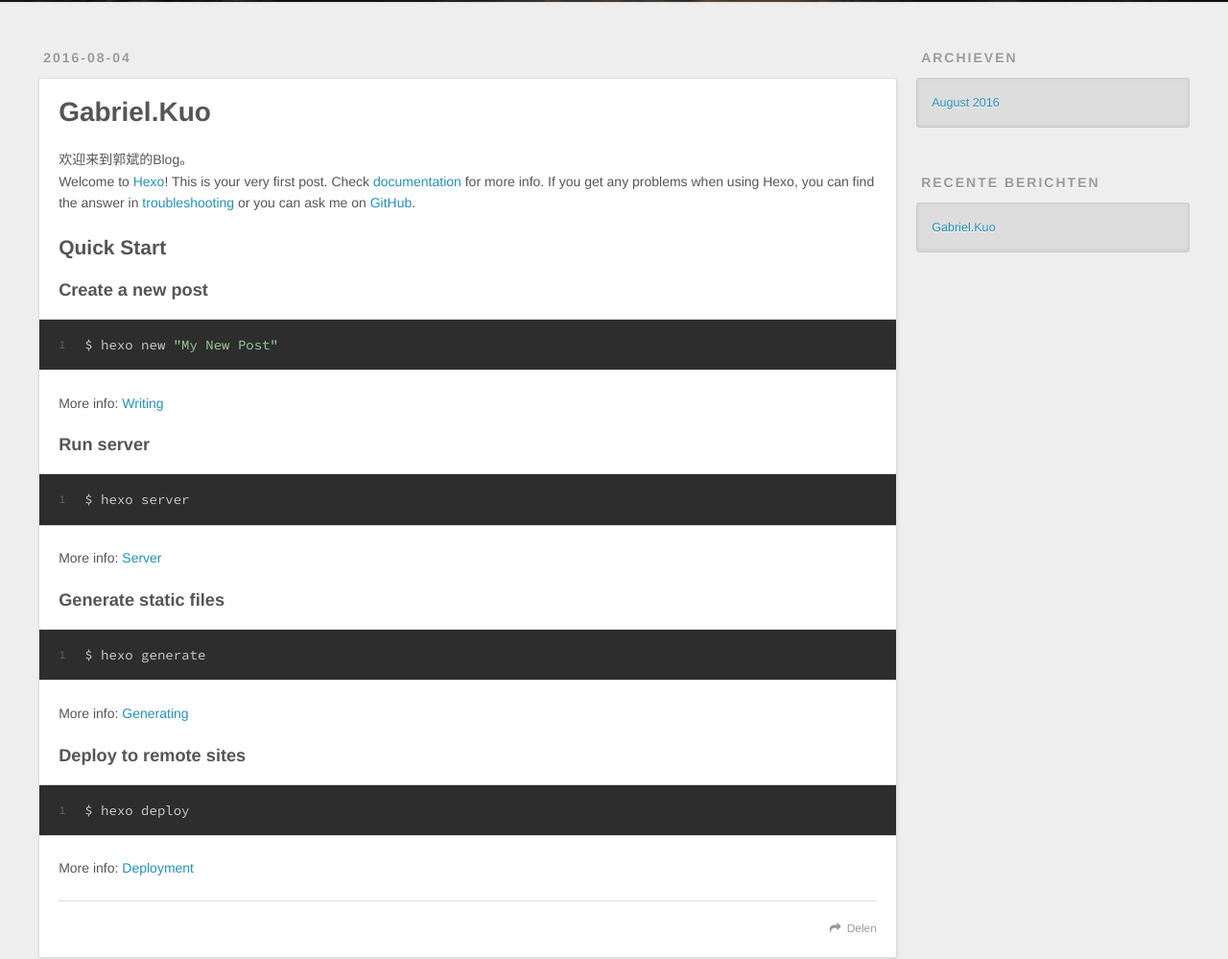
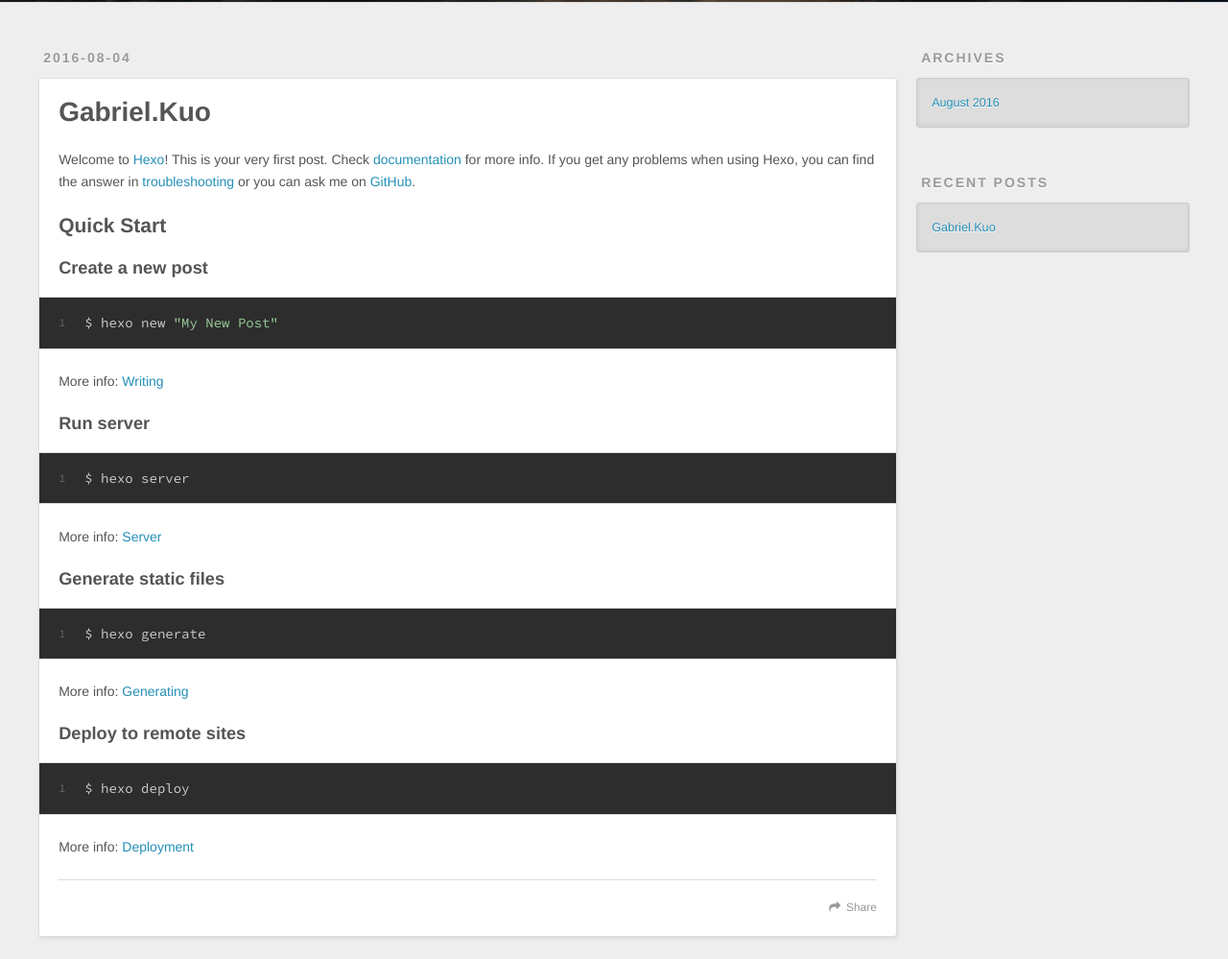
Before and after one commit to galigal/galigal, a plain HTML site: page index.html in a window 1280 px wide. Shown: the part 298-1297 px from the top of the page at 96% size. Drawn offline with nearby package versions, Linux system fonts and the light colour scheme.

Commit message:
Site updated: 2016-08-04 21:34:17

```diff
--- a/index.html
+++ b/index.html
@@ -50,7 +50,7 @@
 
           <a id="nav-rss-link" class="nav-icon" href="/atom.xml" title="RSS Feed"></a>
 
-        <a id="nav-search-btn" class="nav-icon" title="Zoeken"></a>
+        <a id="nav-search-btn" class="nav-icon" title="Search"></a>
       </nav>
       <div id="search-form-wrap">
         <form action="//google.com/search" method="get" accept-charset="UTF-8" class="search-form"><input type="search" name="q" results="0" class="search-form-input" placeholder="Search"><button type="submit" class="search-form-submit">&#xF002;</button><input type="hidden" name="sitesearch" value="http://yoursite.com"></form>
@@ -83,7 +83,7 @@
 
     <div class="article-entry" itemprop="articleBody">
 
-        <p>欢迎来到郭斌的Blog。<br>Welcome to <a href="https://hexo.io/" target="_blank" rel="external">Hexo</a>! This is your very first post. Check <a href="https://hexo.io/docs/" target="_blank" rel="external">documentation</a> for more info. If you get any problems when using Hexo, you can find the answer in <a href="https://hexo.io/docs/troubleshooting.html" target="_blank" rel="external">troubleshooting</a> or you can ask me on <a href="https://github.com/hexojs/hexo/issues" target="_blank" rel="external">GitHub</a>.</p>
+        <p>Welcome to <a href="https://hexo.io/" target="_blank" rel="external">Hexo</a>! This is your very first post. Check <a href="https://hexo.io/docs/" target="_blank" rel="external">documentation</a> for more info. If you get any problems when using Hexo, you can find the answer in <a href="https://hexo.io/docs/troubleshooting.html" target="_blank" rel="external">troubleshooting</a> or you can ask me on <a href="https://github.com/hexojs/hexo/issues" target="_blank" rel="external">GitHub</a>.</p>
 <h2 id="Quick-Start"><a href="#Quick-Start" class="headerlink" title="Quick Start"></a>Quick Start</h2><h3 id="Create-a-new-post"><a href="#Create-a-new-post" class="headerlink" title="Create a new post"></a>Create a new post</h3><figure class="highlight bash"><table><tr><td class="gutter"><pre><div class="line">1</div></pre></td><td class="code"><pre><div class="line">$ hexo new <span class="string">"My New Post"</span></div></pre></td></tr></table></figure>
 <p>More info: <a href="https://hexo.io/docs/writing.html" target="_blank" rel="external">Writing</a></p>
 <h3 id="Run-server"><a href="#Run-server" class="headerlink" title="Run server"></a>Run server</h3><figure class="highlight bash"><table><tr><td class="gutter"><pre><div class="line">1</div></pre></td><td class="code"><pre><div class="line">$ hexo server</div></pre></td></tr></table></figure>
@@ -96,7 +96,7 @@
 
     </div>
     <footer class="article-footer">
-      <a data-url="http://yoursite.com/2016/08/04/hello-world/" data-id="cirgcrdrl0000kufyyp1flon3" class="article-share-link">Delen</a>
+      <a data-url="http://yoursite.com/2016/08/04/hello-world/" data-id="cirgd5squ000063fy3dwnzn2g" class="article-share-link">Share</a>
 
 
     </footer>
@@ -121,7 +121,7 @@
 
 
   <div class="widget-wrap">
-    <h3 class="widget-title">Archieven</h3>
+    <h3 class="widget-title">Archives</h3>
     <div class="widget">
       <ul class="archive-list"><li class="archive-list-item"><a class="archive-list-link" href="/archives/2016/08/">August 2016</a></li></ul>
     </div>
@@ -131,7 +131,7 @@
 
 
   <div class="widget-wrap">
-    <h3 class="widget-title">Recente berichten</h3>
+    <h3 class="widget-title">Recent Posts</h3>
     <div class="widget">
       <ul>
 
```
Also changed, not shown: 2016/08/04/hello-world/index.html (+12 -9 lines), archives/2016/08/index.html (+4 -4 lines), archives/2016/index.html (+4 -4 lines), archives/index.html (+4 -4 lines).
